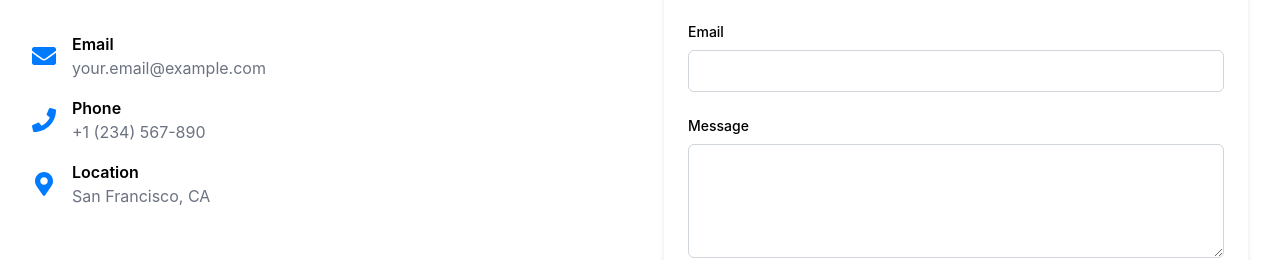
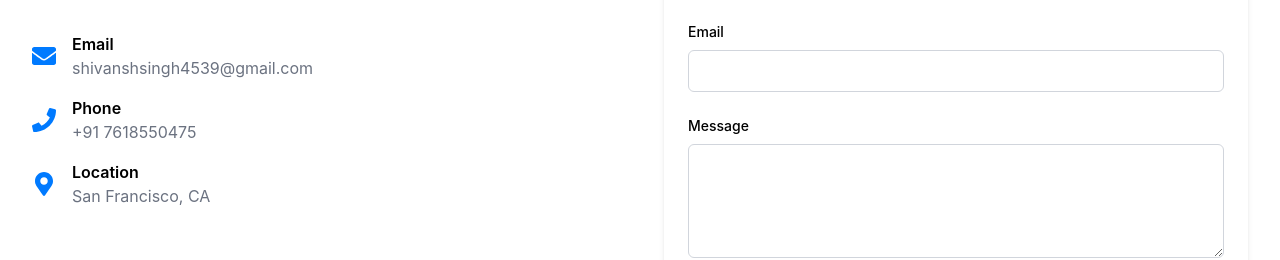
Before and after one commit to MSUResult/Portfolio_working, a Next.js app: page /contact in a window 1280 px wide. Shown: the part 312-572 px from the top of the page. Built offline with nearby package versions, Linux system fonts and the light colour scheme.

Commit message:
Build thise

```diff
--- a/app/contact/page.tsx
+++ b/app/contact/page.tsx
@@ -93,7 +93,7 @@ export default function Contact() {
                   href="mailto:your.email@example.com"
                   className="text-secondary hover:text-primary"
                 >
-                  your.email@example.com
+                  shivanshsingh4539@gmail.com
                 </a>
               </div>
             </motion.div>
@@ -111,7 +111,7 @@ export default function Contact() {
                   href="tel:+1234567890"
                   className="text-secondary hover:text-primary"
                 >
-                  +1 (234) 567-890
+                  +91 7618550475
                 </a>
               </div>
             </motion.div>
--- a/app/layout.tsx
+++ b/app/layout.tsx
@@ -16,8 +16,8 @@ const geistMono = Geist_Mono({
 });
 
 export const metadata: Metadata = {
-  title: "Create Next App",
-  description: "Generated by create next app",
+  title: "Shivansh Portfolio",
+  description: "Generated by Shivansh to showcase his Profile",
 };
 
 export default function RootLayout({
@@ -32,11 +32,8 @@ export default function RootLayout({
       >
         <ThemeProvider>
           <Navbar />
-             <main className="min-h-screen pt-24">
-            {children}
-          </main>
-           <Footer />
-
+          <main className="min-h-screen pt-24">{children}</main>
+          <Footer />
         </ThemeProvider>
       </body>
     </html>
```
